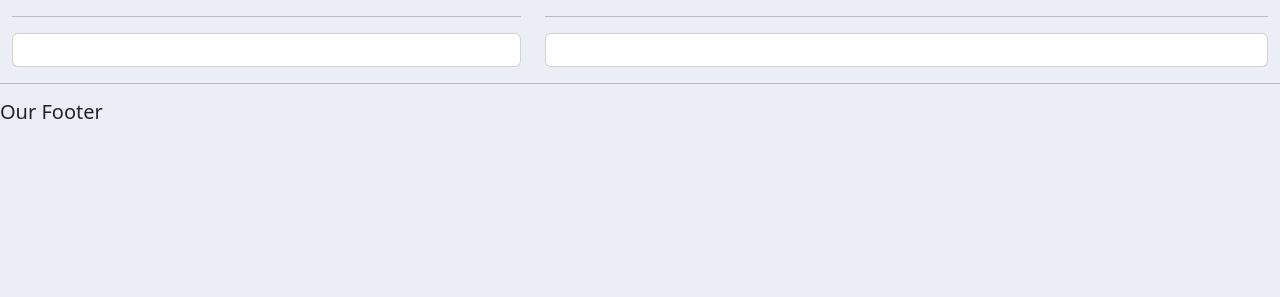
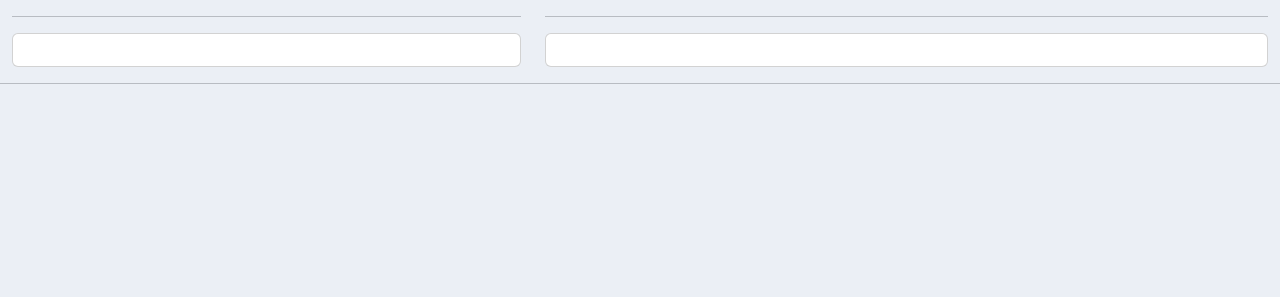
Before and after one commit to Abdulhannan-bot/CRM_django, a Django app: page / in a window 1280 px wide. Shown: the part 259-556 px from the top of the page. Run offline with Django 3.2, Linux system fonts and the light colour scheme; a user stored in the database is signed in; data comes from the database, SQL or seed files in the repository; both versions use the stored data as it was after the commit.

Commit message:
second commit

```diff
--- a/accounts/templates/accounts/main.html
+++ b/accounts/templates/accounts/main.html
@@ -20,7 +20,6 @@
   </div>
 
   <hr>
-  <h5>Our Footer</h5>
   <script src="https://cdn.jsdelivr.net/npm/bootstrap@5.2.3/dist/js/bootstrap.bundle.min.js" integrity="sha384-kenU1KFdBIe4zVF0s0G1M5b4hcpxyD9F7jL+jjXkk+Q2h455rYXK/7HAuoJl+0I4" crossorigin="anonymous"></script>
 </body>
 </html>
--- /dev/null
+++ b/runtime.txt
@@ -0,0 +1 @@
+python-3.6.8
```
Also changed, not shown: requirements.txt (+10 -0 lines), db.sqlite3.
